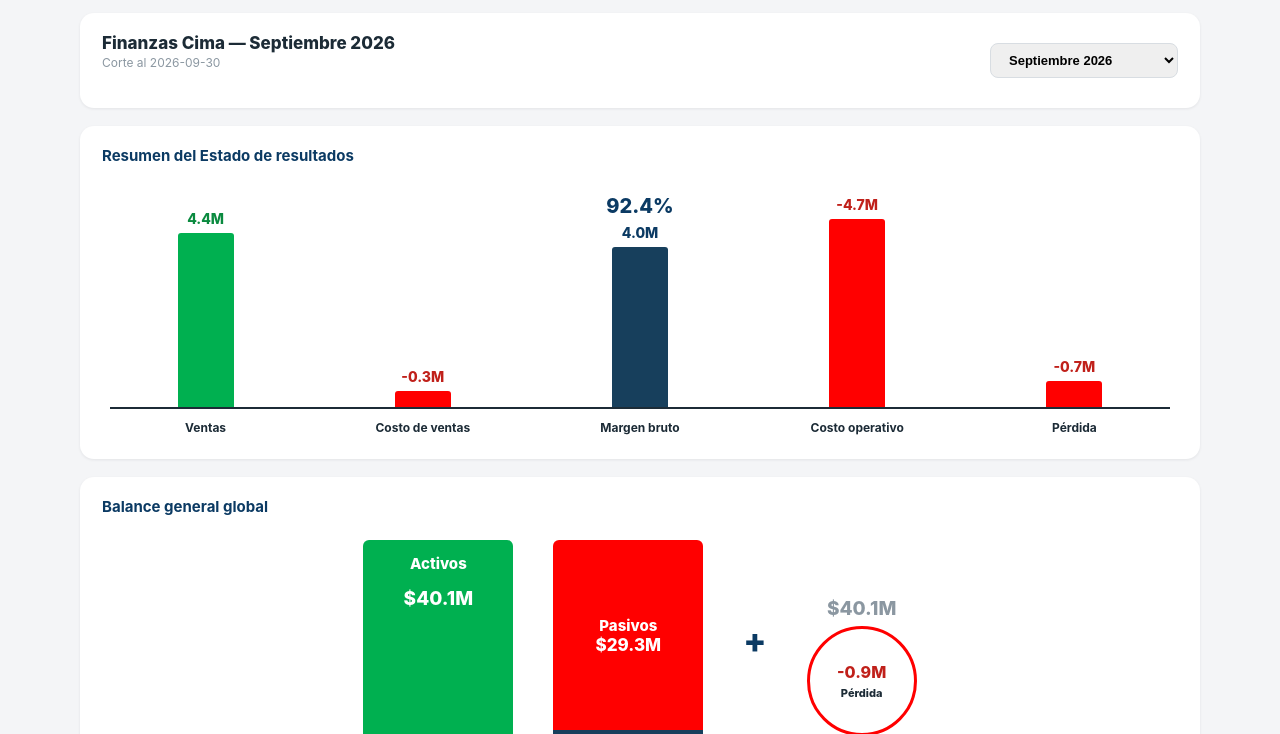
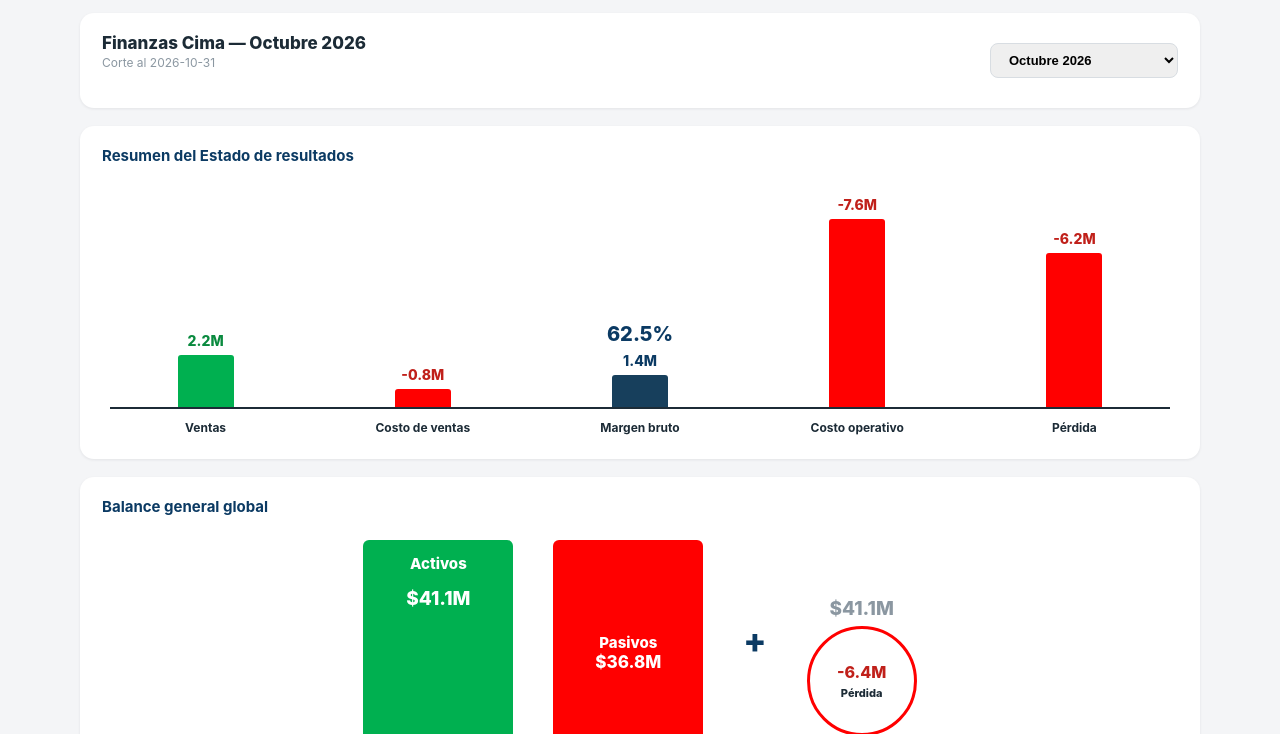
Before and after one commit to marcoescalona123/CIMA, a plain HTML site: page index.html in a window 1280 px wide. Shown: the part 66-800 px from the top of the page. Drawn offline with Linux system fonts and the light colour scheme.

Commit message:
Add files via upload

```diff
--- a/index.html
+++ b/index.html
@@ -480,10 +480,11 @@ const SEED = [
 {"mes":"Junio 2026","fecha":"2026-06-30","isBaseline":false,"bancos":2974629.86,"clientes":22084549.85,"activoFijo":2029498.03,"sumaActivo":39131031.44,"proveedores":15786075.07,"sumaPasivo":27411802.36,"sumaCapital":11719229.15,"ventas":2035201.90,"costos":295024.08,"gastos":915659.42,"rif":46701.05,"acumVentas":19942633.99,"acumCostos":4252592.51,"acumGastos":14231363.02,"acumRif":395994.94},
 {"mes":"Julio 2026","fecha":"2026-07-31","isBaseline":false,"bancos":2913225.49,"clientes":22263795.29,"activoFijo":2029498.03,"sumaActivo":39993483.78,"proveedores":15754784.41,"sumaPasivo":28679842.44,"sumaCapital":11313641.41,"ventas":4328044.75,"costos":347937.52,"gastos":4329558.56,"rif":56136.41,"acumVentas":24270678.74,"acumCostos":4600530.03,"acumGastos":18560921.58,"acumRif":452131.35},
 {"mes":"Agosto 2026","fecha":"2026-08-31","isBaseline":false,"bancos":2930646.41,"clientes":21989633.84,"activoFijo":2024289.70,"sumaActivo":40086993.45,"proveedores":15185136.92,"sumaPasivo":28410951.89,"sumaCapital":11676041.63,"ventas":2689062.87,"costos":324485.37,"gastos":1933144.70,"rif":69032.58,"acumVentas":26959741.61,"acumCostos":4925015.40,"acumGastos":20494066.28,"acumRif":521163.93},
-{"mes":"Septiembre 2026","fecha":"2026-09-30","isBaseline":false,"bancos":2901277.34,"clientes":22669315.91,"activoFijo":2013873.04,"sumaActivo":40091419.26,"proveedores":15902916.38,"sumaPasivo":29349491.89,"sumaCapital":10741927.44,"ventas":4355449.79,"costos":330746.45,"gastos":4604140.41,"rif":109475.89,"acumVentas":31315191.40,"acumCostos":5495754.15,"acumGastos":25103415.62,"acumRif":630639.82}
+{"mes":"Septiembre 2026","fecha":"2026-09-30","isBaseline":false,"bancos":2901277.34,"clientes":22669315.91,"activoFijo":2013873.04,"sumaActivo":40091419.26,"proveedores":15902916.38,"sumaPasivo":29349491.89,"sumaCapital":10741927.44,"ventas":4355449.79,"costos":330746.45,"gastos":4604140.41,"rif":109475.89,"acumVentas":31315191.40,"acumCostos":5495754.15,"acumGastos":25103415.62,"acumRif":630639.82},
+{"mes":"Octubre 2026","fecha":"2026-10-31","isBaseline":false,"bancos":3402914.58,"clientes":22088534.59,"activoFijo":2008664.71,"sumaActivo":41103627.97,"proveedores":23304751.58,"sumaPasivo":36786551.12,"sumaCapital":4317076.92,"ventas":2161271.30,"costos":810535.00,"gastos":7553562.33,"rif":30955.38,"acumVentas":33476462.70,"acumCostos":6306289.15,"acumGastos":32656977.95,"acumRif":852664.31}
 ]
 ;
-const STORE_KEY = "cima_finanzas_meses_v6_sep";
+const STORE_KEY = "cima_finanzas_meses_v7_oct";
 
 function loadMonths(){
   let raw = localStorage.getItem(STORE_KEY);
```
